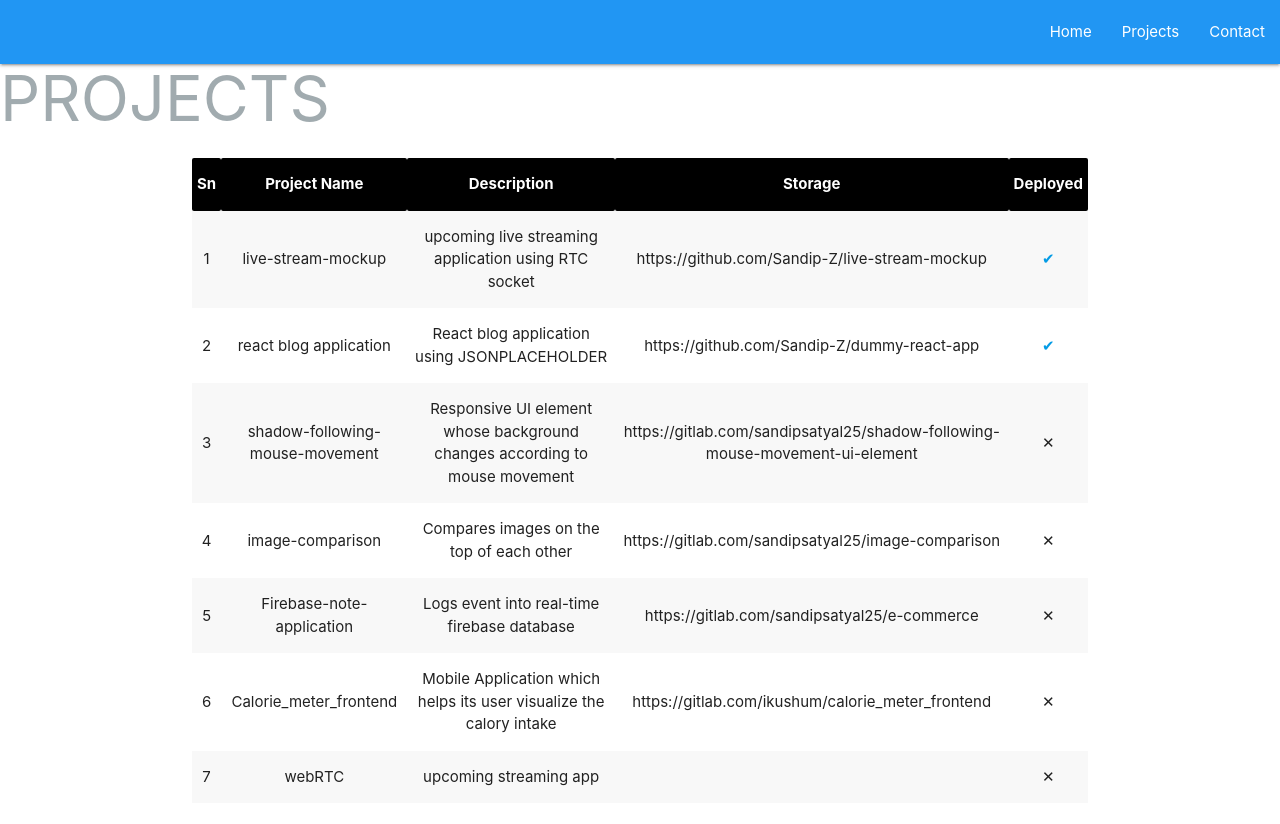
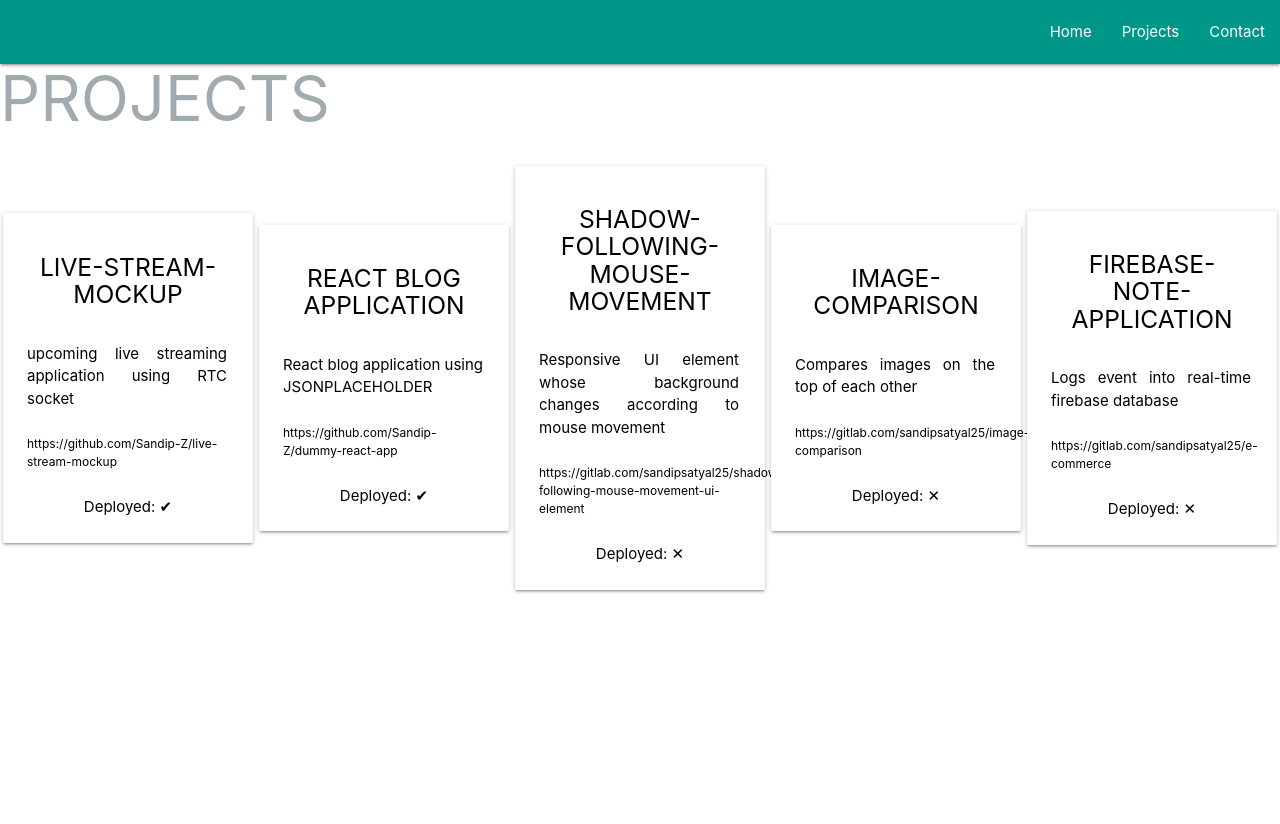
Before and after one commit to Sandip-Z/portfolio-x, a React (Create React App) app: page /projects in a window 1280 px wide. Shown: the top 824 px of the page. After the commit the page ends 800 px from the top, so only its background shows below. Built offline with nearby package versions, Linux system fonts and the light colour scheme.

Commit message:
re-invent project component

```diff
--- a/src/Components/Contact.js
+++ b/src/Components/Contact.js
@@ -19,7 +19,7 @@ export default class Contact extends Component{
 
     handleClick= (e)=>{
         e.preventDefault();
-        console.log(this.state);
+        console.log()
     }
     render(){
         return(
--- a/src/Components/Info.js
+++ b/src/Components/Info.js
@@ -32,7 +32,7 @@ const Info = ()=>{
                         <li><a href="https://www.github.com/Sandip-Z" target="_blank" rel="noopener noreferrer"><img src={Github} alt="github" className="social-logo" /></a></li>
                         <li><a href="https://www.gitlab.com/sandipsatyal25" target="_blank" rel="noopener noreferrer"><img src={Gitlab} alt="gitlab" className="social-logo" /></a></li>
                         <li><a href="https://www.facebook.com/sandipsatyal25" target="_blank" rel="noopener noreferrer"><img src={Facebook} alt="facebook" className="social-logo" /></a></li>
-                        <li><a href="https://www.instagram.com/st.sandip" target="_blank" rel="noopener noreferrer"><img src={Instagram} alt="instagram" className="social-logo" /></a></li>
+                        <li><a href="https://www.instagram.com/st.sandip" target="_blank" rel="noopener noreferrer" ><img src={Instagram} alt="instagram" className="social-logo" /></a></li>
                     </ul>
                 </div>
             </div>
--- a/src/Components/Navbar.js
+++ b/src/Components/Navbar.js
@@ -3,7 +3,7 @@ import {NavLink, withRouter} from 'react-router-dom'
 
 const Navbar = ({caller})=>{
     return(
-        <nav className="blue">
+        <nav className="teal">
             <ul className="right">
                 <li><NavLink to="/">Home</NavLink></li>
                 <li><NavLink to="/projects">Projects</NavLink></li>
--- /dev/null
+++ b/src/Components/ProjectBox.js
@@ -0,0 +1,20 @@
+import React from 'react'
+
+const ProjectBox = ({id, name, url, desc,storage, deploy})=>{
+    return (
+        <div className="custom-content-project-box">
+            <a href={url} target="_blank" rel="noopener noreferrer">
+            <div className="post card">
+            <div className="card-content">
+            <h5 className="project-name">{name}</h5>
+            <p className="project-desc">{desc}</p>
+            <p className="project-storage">{storage}</p>
+            <p className="deploy-bool">Deployed: {deploy ? (<a href={url} target="_blank" rel="noopener noreferrer">&#10004;</a>) : (<span>&#x2715;</span>)}</p>
+        </div>
+        </div>
+        </a>
+        </div>
+    )
+}
+
+export default ProjectBox
--- a/src/Components/Projects.js
+++ b/src/Components/Projects.js
@@ -1,6 +1,7 @@
 import React from 'react'
 import Navbar from './Navbar'
 import ProjectsFile from './ProjectsFile'
+import ProjectBox from './ProjectBox'
 
 class Projects extends React.Component{
     constructor(props){
@@ -12,34 +13,25 @@ class Projects extends React.Component{
     render(){
         const template = this.state.projects.map(project=>{
             return(
-                <tr key={project.id}>
-                    <td>{project.id}</td>
-                    <td>{project.projectName}</td>
-                    <td>{project.desc}</td>
-                    <td>{project.storage}</td>
-                    <td>{project.deploy ? (<a href={project.URL} target="_blank" rel="noopener noreferrer">&#10004;</a>) : (<span>&#x2715;</span>)}</td>
-                </tr>
+            <div className="custom-col" key={project.id}>
+                <ProjectBox
+                id={project.id}
+                name={project.projectName}
+                desc={project.desc}
+                deploy={project.deploy}
+                storage={project.storage}
+                url={project.URL}/>
+            </div>
             )
         })
     return(
         <div>
         <Navbar caller="projects"/>
         <h1>PROJECTS</h1>
-        <div className="container">
-        <table className="centered responsive-table striped">
-        <thead>
-            <tr>
-                <th>Sn</th>
-                <th>Project Name</th>
-                <th>Description</th>
-                <th>Storage</th>
-                <th>Deployed</th>
-            </tr>
-        </thead>
-        <tbody>
-        {template}
-        </tbody>
-        </table>
+        <div className="custom-container">
+            <div className="custom-row">
+                {template}
+            </div>
         </div>
         </div>
     )
--- a/src/Components/ProjectsFile.json
+++ b/src/Components/ProjectsFile.json
@@ -38,22 +38,5 @@
         "storage": "https://gitlab.com/sandipsatyal25/e-commerce",
         "deploy" : false,
         "URL" : null
-    },
-    {
-        "id" : "6",
-        "projectName" : "Calorie_meter_frontend",
-        "desc" : "Mobile Application which helps its user visualize the calory intake",
-        "storage" : "https://gitlab.com/ikushum/calorie_meter_frontend",
-        "deploy" : false,
-        "URL" : null
-    },
-    {
-        "id" : "7",
-        "projectName" : "webRTC",
-        "desc" : "upcoming streaming app",
-        "storage" : null,
-        "deploy" : false,
-        "URL" : null
     }
-
 ]
--- a/src/index.css
+++ b/src/index.css
@@ -121,9 +121,69 @@ table{
   padding-left:15px;
 }
 
+.custom-container{
+  /* width:100%; */
+  /* max-width:80%; */
+  /* margin:0px 10%; */
+  /* padding:25px; */
+  display: block;
+}
+
+.custom-row{
+  display: flex;
+  flex-wrap: wrap;
+  /* padding:25px; */
+}
+
+.custom-col{
+  margin:auto;
+  /* padding:100px; */
+}
+
+.custom-content-project-box{
+  /* border:1px solid red; */
+  width:250px;
+  height:auto;
+  /* margin:15px;
+  padding:55px; */
+  cursor: pointer;
+}
+
+.custom-content-project-box:hover{
+  box-shadow: 0px 2px rgb(78, 76, 76);
+}
+
+.project-name{
+  text-transform: uppercase;
+  text-align: center;
+}
+
+.project-desc{
+  padding-top:25px;
+  padding-bottom:25px;
+  font-weight: normal;
+  text-align: justify;
+  width:200px;
+}
+
+a{
+  color:black;
+}
+
+.project-storage{
+  font-size: 12px;
+  padding-right:10px;
+}
+
+.deploy-bool{
+  padding-top:25px;
+  text-align: center;
+}
+
 @media screen and (max-width: 900px){
   .media-query-100-width-container{
     width: 100% !important;
+    margin-top:-10px !important;
   }
 }
 
```
